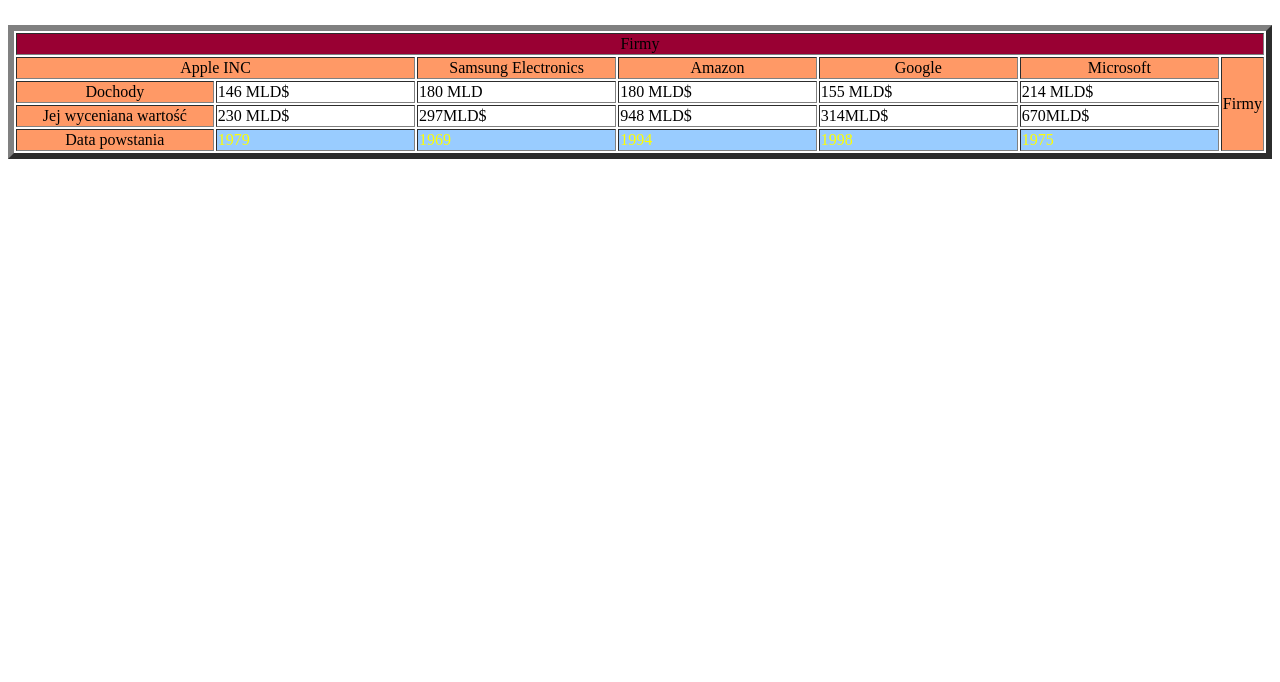
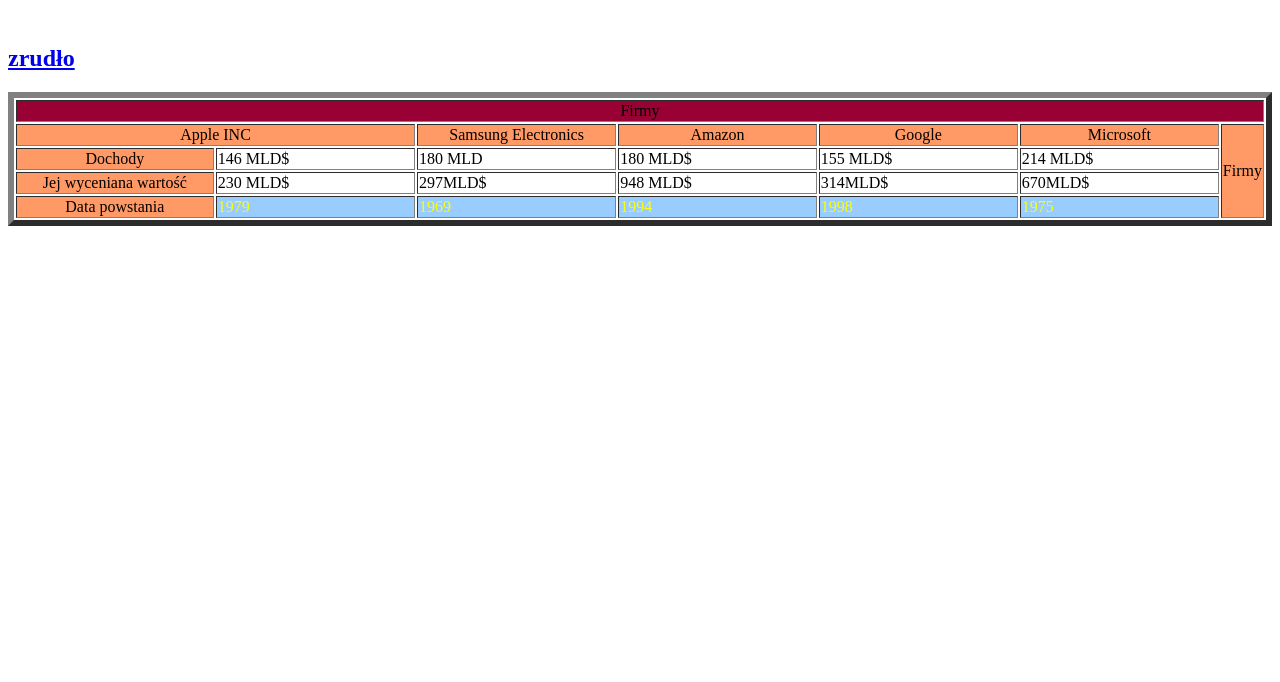
Before and after one commit to Minciak/tyabelka, a plain HTML site: page tabelkaaa.html in a window 1280 px wide. Shown: the part 118-800 px from the top of the page. Drawn offline with Linux system fonts and the light colour scheme.

Commit message:
Update tabelkaaa.html

```diff
--- a/tabelkaaa.html
+++ b/tabelkaaa.html
@@ -46,6 +46,7 @@
             <td style="width: 16.6667%;background-color:#99ccff;; color: yellow">1998</td>
             <td style="width: 16.6667%;background-color:#99ccff;; color:yellow">1975</td>
         </tr>
+	    <h2><A HREF="http://controlfind.pl/najwieksze-firmy-technologiczne-swiata/"> zrudło </A><h2>
     </tbody>
 </table>
 <p><br></p>
```
